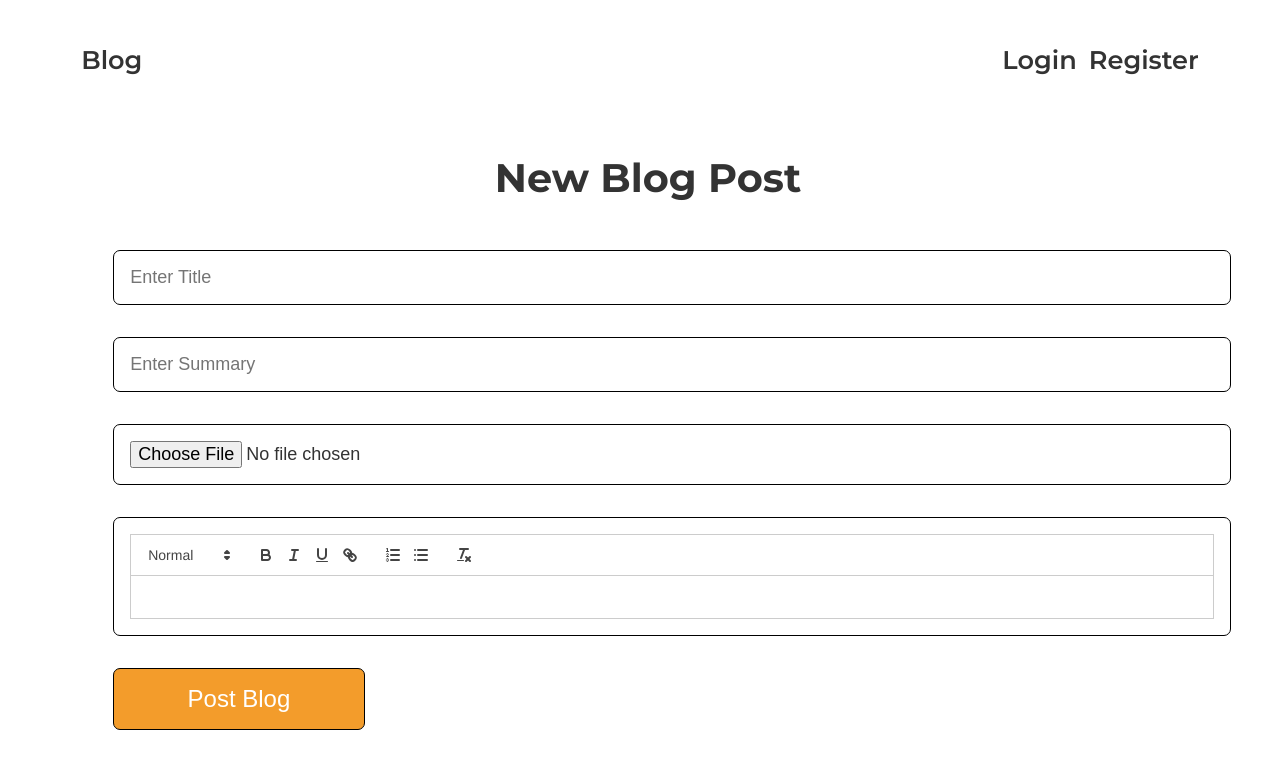
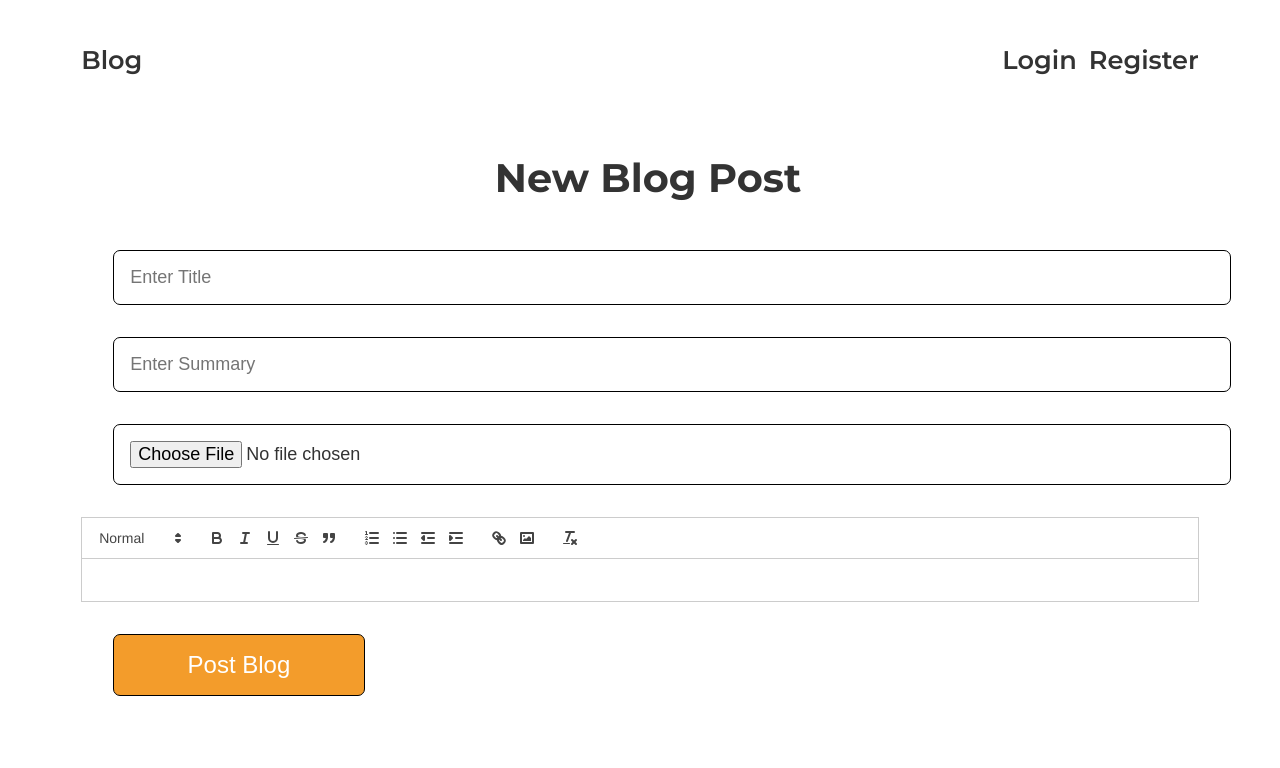
Before and after one commit to Nevin100/MERN-Blog, a React (Vite) app in the folder Frontend/: page /create in a window 1280 px wide. Shown: the top 768 px of the page. Built offline with nearby package versions, Linux system fonts and the light colour scheme; no server answers.

Commit message:
new updates

```diff
--- /dev/null
+++ b/Frontend/src/Component/Editor.jsx
@@ -0,0 +1,29 @@
+import ReactQuill from "react-quill";
+import "react-quill/dist/quill.snow.css";
+
+export default function Editor({ value, onChange }) {
+  const modules = {
+    toolbar: [
+      [{ header: [1, 2, false] }],
+      ["bold", "italic", "underline", "strike", "blockquote"],
+      [
+        { list: "ordered" },
+        { list: "bullet" },
+        { indent: "-1" },
+        { indent: "+1" },
+      ],
+      ["link", "image"],
+      ["clean"],
+    ],
+  };
+  return (
+    <div className="content">
+      <ReactQuill
+        value={value}
+        theme={"snow"}
+        onChange={onChange}
+        modules={modules}
+      />
+    </div>
+  );
+}
--- a/Frontend/src/pages/CreatePost.jsx
+++ b/Frontend/src/pages/CreatePost.jsx
@@ -1,5 +1,5 @@
 import React, { useState } from "react";
-import ReactQuill from "react-quill";
+import Editor from "../Component/Editor.jsx";
 import "react-quill/dist/quill.snow.css";
 import { Navigate } from "react-router-dom";
 const CreatePost = () => {
@@ -47,10 +47,10 @@ const CreatePost = () => {
         onChange={(e) => setSummary(e.target.value)}
       />
       <input type="file" onChange={(e) => setFiles(e.target.files)} />
-      <ReactQuill
+      <Editor
         className="react-quill-editor"
         value={content}
-        onChange={(e) => setContent(e.target.value)}
+        onChange={setContent}
       />
       <button className="post-blog-button">Post Blog</button>
     </form>
--- a/Frontend/src/pages/PostPage.jsx
+++ b/Frontend/src/pages/PostPage.jsx
@@ -24,6 +24,7 @@ const PostPage = () => {
         />
       </div>
       <h1 className="post-page-title">{postInfo.title}</h1>
+      <h3 className="post-page-summary">{postInfo.summary}</h3>
       <div dangerouslySetInnerHTML={{ __html: postInfo.content }} />
     </div>
   );
```
Also changed, not shown: 5 other files (tests, documents, lock files or other folders).
